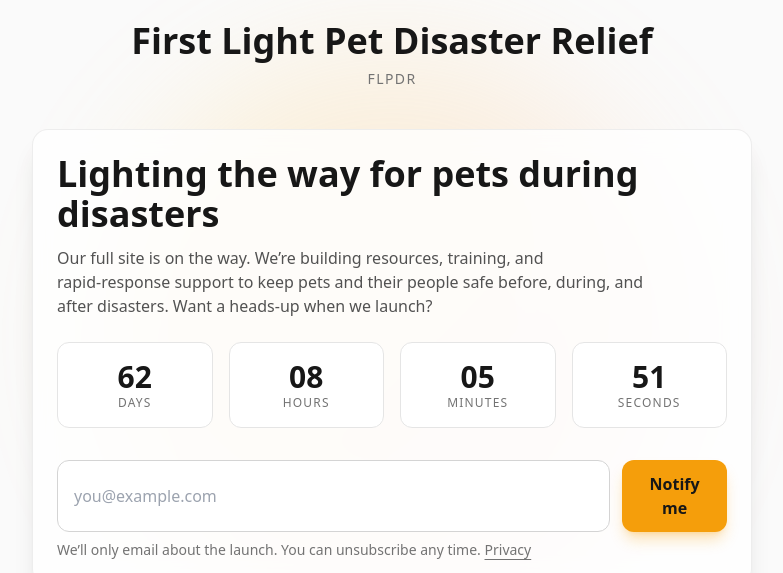
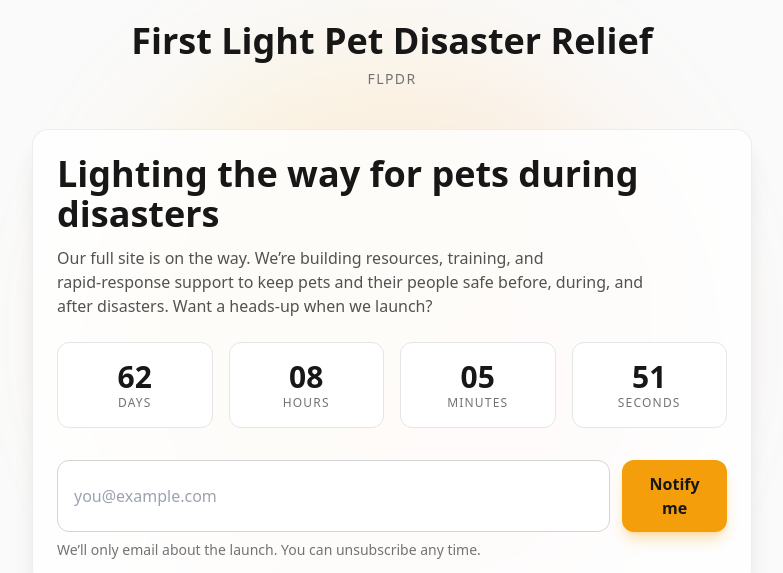
Before and after one commit to flpdr/flpdr-site, a plain HTML site: page index.html in a window 1280 px wide. Shown: the part 227-800 px from the top of the page, without its empty margins (248-1031 px from the left). Drawn offline with nearby package versions, Linux system fonts and the light colour scheme.

Commit message:
Update index.html

```diff
--- a/index.html
+++ b/index.html
@@ -59,7 +59,7 @@
           <input id="email" name="email" type="email" required placeholder="you@example.com" autocomplete="email" inputmode="email" class="w-full rounded-xl border border-neutral-300 bg-white px-4 py-3 text-base outline-none ring-amber-500/20 focus:border-amber-500 dark:border-neutral-700 dark:bg-neutral-950" />
           <button type="submit" class="rounded-xl bg-amber-500 px-5 py-3 font-semibold text-neutral-900 shadow-lg shadow-amber-500/30 transition hover:translate-y-[-1px] hover:shadow-xl active:translate-y-0">Notify me</button>
         </form>
-          <p id="form-help" class="mt-2 text-sm text-neutral-500 dark:text-neutral-400">We’ll only email about the launch. You can unsubscribe any time. <a href="#privacy" class="underline underline-offset-4">Privacy</a></p>
+          <p id="form-help" class="mt-2 text-sm text-neutral-500 dark:text-neutral-400">We’ll only email about the launch. You can unsubscribe any time. </p>
       </section>
 
       <footer class="mt-8 flex flex-col items-start justify-between gap-3 sm:flex-row sm:items-center">
```
